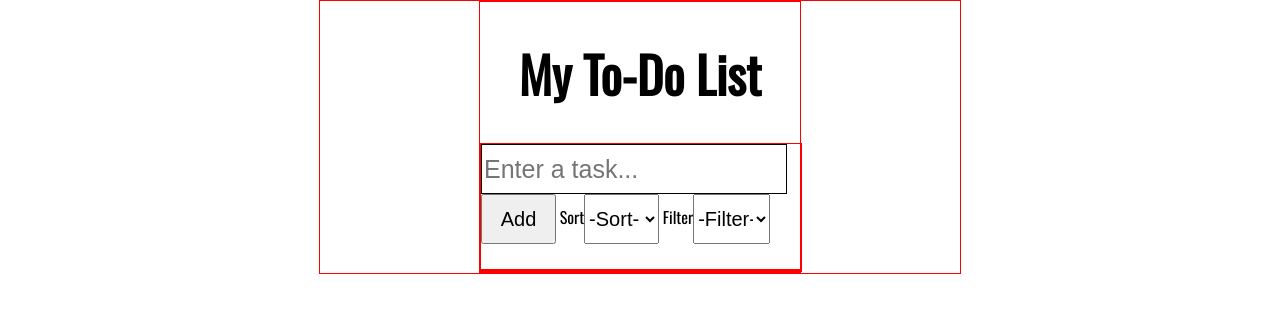
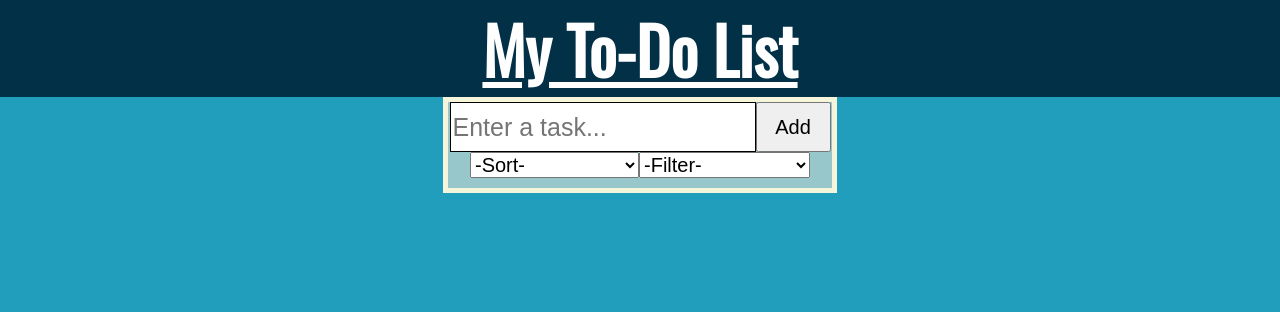
Before and after one commit to ChristianS2001/ToDo-Website, a plain HTML site: page index.html in a window 1280 px wide. Drawn offline with nearby package versions, Linux system fonts and the light colour scheme.

Commit message:
Website is designed and fully functional, this is the final commit and version of the webpage.

```diff
--- a/app.js
+++ b/app.js
@@ -120,14 +120,14 @@ enterTask.addEventListener('submit', function(event){
     checkBoxButton.addEventListener('dblclick', function(){
         toDoContainer.insertBefore(row, toDoContainer.firstChild);//move back to top of list
         paragraph.style.textDecoration = "none";
-        row.style.background = "white";
+        row.style.background = "";
         checkBoxButton.innerText = "check_box_outline_blank";
         row.setAttribute("data-status", "incomplete");
     })
     paragraph.addEventListener('dblclick', function(){ //making it undo again
         toDoContainer.insertBefore(row, toDoContainer.firstChild);
         paragraph.style.textDecoration = "none";
-        row.style.background = "white";
+        row.style.background = "";
         checkBoxButton.innerText = "check_box_outline_blank";
         row.setAttribute("data-status", "incomplete");
     })
--- a/index.html
+++ b/index.html
@@ -9,21 +9,22 @@
     <title>To-Do List</title>
 </head>
 <body>
-    <h1>My To-Do List</h1>
+    <div class="blue"><h1>My To-Do List</h1></div>
     <div class="Container">
-        <form id="toDoForm"><input id="inputField" type="text" placeholder="Enter a task..."name="hint">
-            <button type="submit" id="addToDo">Add</button>
-            Sort<select id="sortToDo">
+        <form id="toDoForm"><div class="Controls"><div class="ControlRow"><input id="inputField" type="text" placeholder="Enter a task..."name="hint">
+            <button type="submit" id="addToDo">Add</button></div>
+            <div class="ControlRow"><select id="sortToDo">
                 <option value="default">-Sort-</option>
                 <option value="eToL">Earliest to latest</option>
                 <option value="lToE">Latest to earliest</option>
             </select>
-            Filter<select id="filterToDo">
+            <select id="filterToDo">
                 <option value="default">-Filter-</option>
                 <option value="completedItems">Completed tasks</option>
                 <option value="nonCompletedItems">To-Do tasks</option>
                 <option value="allItems">All tasks</option>
-            </select>
+            </select></div>
+        </div>
         </form>
 
         <div class="to-dos" id="toDoContainer"></div>
--- a/style.css
+++ b/style.css
@@ -1,19 +1,24 @@
 @import url('https://fonts.googleapis.com/css2?family=Oswald&display=swap');
 
 html, body{
-    width: 50%;
+    width: 100%;
     margin: 0 auto;
-    border: 1px solid red; /*just to see where body is*/
+    background-color: #219ebc;
     font-family: Oswald;
     letter-spacing: 0px;
 }
 h1{
+    color: white;
+    margin: 0px;
     text-align: center;
-    font-size: 50px;
+    font-size: 65px;
+    text-decoration: underline;
 }
 .Container{
-    width: 100%;
-    border: 1px solid red; /*just to see where body is*/
+    margin: 0 auto;
+    width: 30%;
+    background-color: #97c7ca; /*just to see where body is*/
+    border: 5px solid beige;
 }
 #inputField {
     width: 300px;
@@ -30,23 +35,19 @@ h1{
     font-size: 20px;
 }
 #sortToDo{
-    height: 50px;
-    width: 75px;
+
     vertical-align: middle;
     font-size: 20px;
 }
 #filterToDo{
-    height: 50px;
-    width: 77px;
+
     vertical-align: middle;
     font-size: 20px;
 }
 .to-dos {
-    margin-top: 25px; /*distance at the top from the inputline and buttons*/
-    border: 1px solid red;
+    margin-top: 10px; /*distance at the top from the inputline and buttons*/
     display: flex;
     flex-direction: column;
-    row-gap: 1px;
 }
 .paragraph-styling{ /*a class we will add via js* (tasks)*/
     margin: 0;
@@ -54,6 +55,7 @@ h1{
     flex-grow: 1;
 }
 .removeItemButton-styling{
+    background-color: rgb(0, 0, 0, 0);
     border: none;
     cursor: pointer;
 }
@@ -66,3 +68,15 @@ h1{
 .checkBox-style{
     cursor: pointer;
 }
+.Controls{
+    display: flex;
+    flex-direction: column;
+}
+.ControlRow{
+    justify-content: center;
+    display: flex;
+}
+.blue{
+    width: 100%;
+    background-color: #023047;
+}
```
